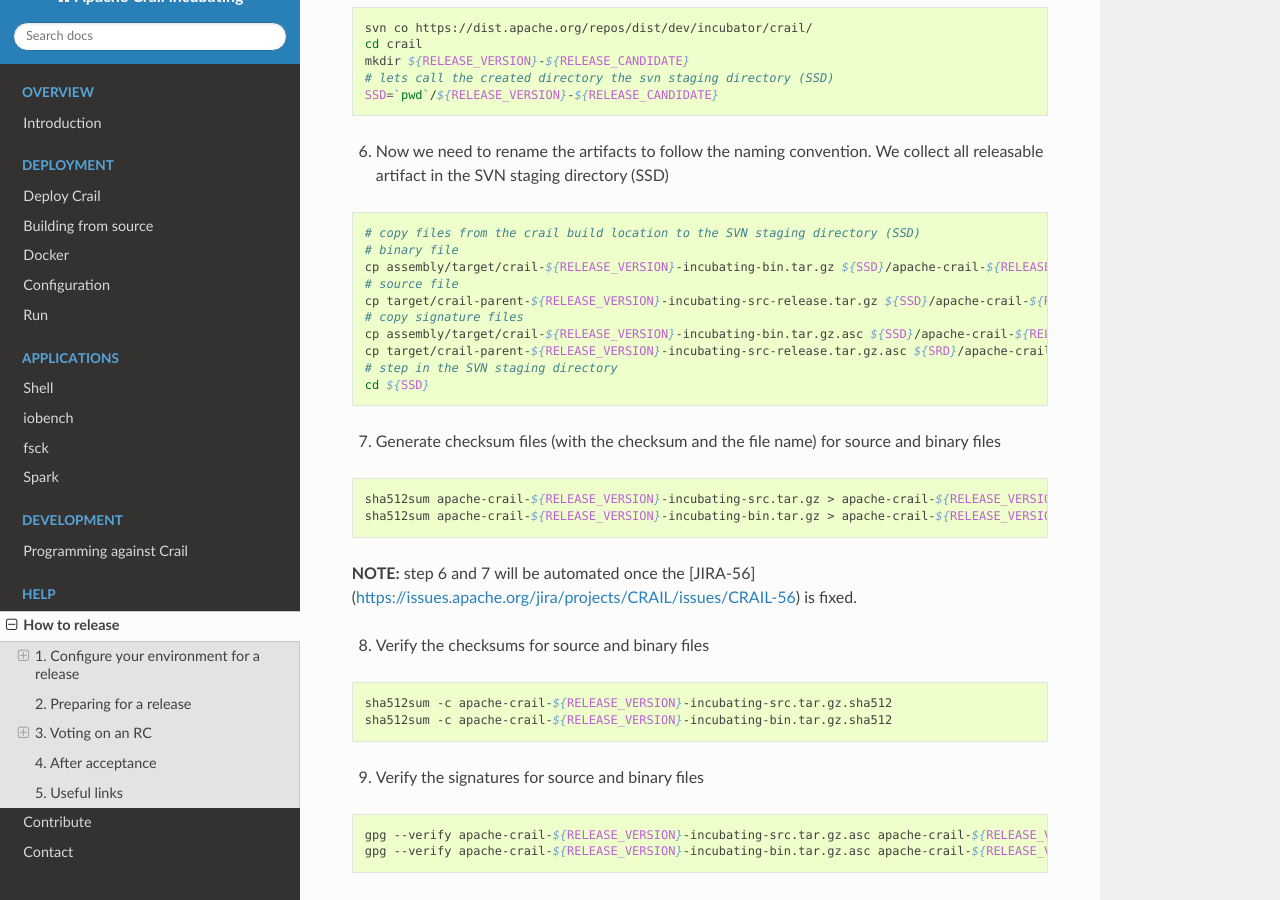
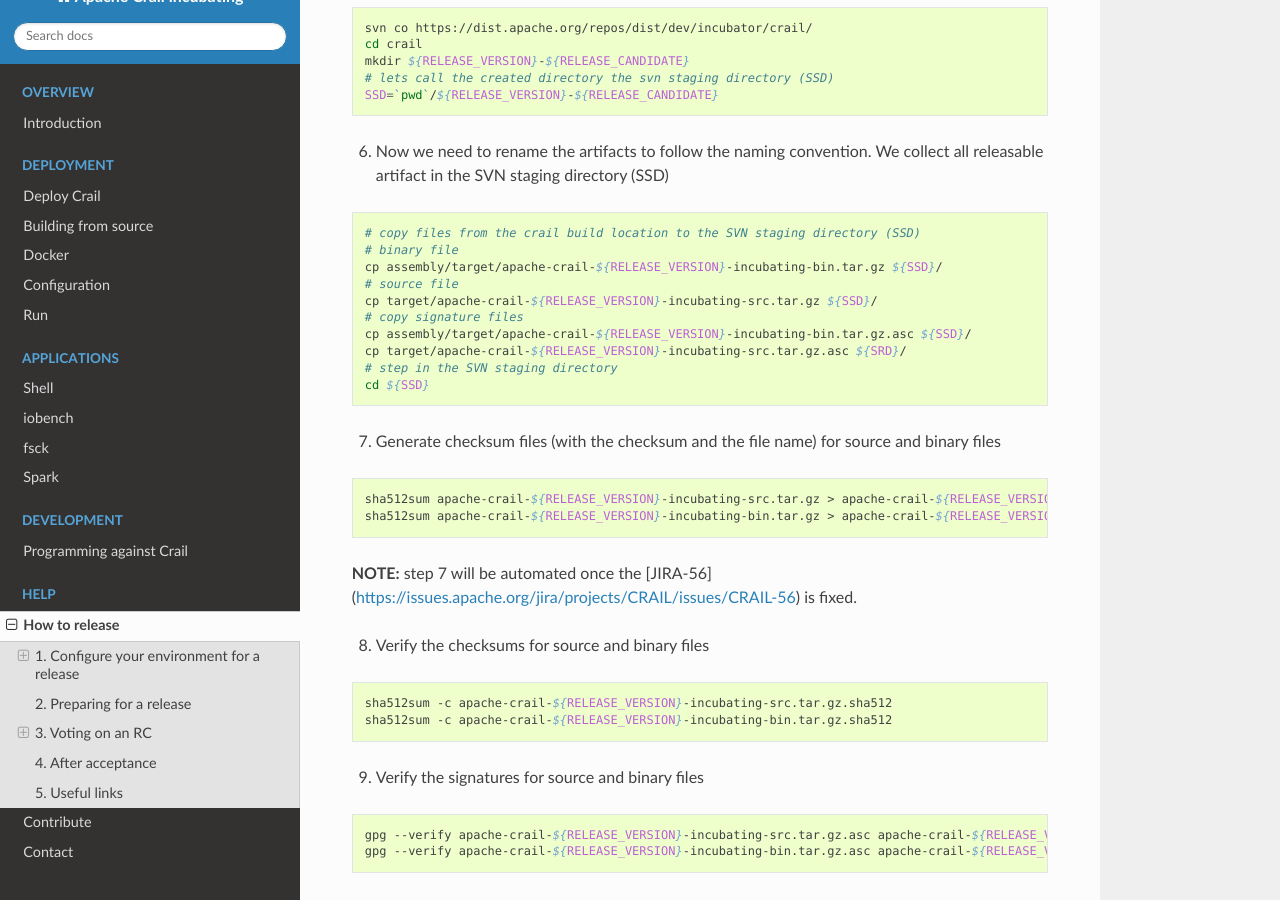
Before and after one commit to apache/incubator-crail, a Sphinx documentation site: the page built from doc/source/release.rst, in a window 1280 px wide and 900 px high, scrolled down 3637 px. Built offline with Sphinx 7.4.7 and the Read the Docs theme 2.0.0, drawn with Linux system fonts in a browser that asks for light colours.

Commit message:
[Documentation] updating the copy step as JIRA-56 is partially fixed.
this updates JIRA-61
https://issues.apache.org/jira/projects/CRAIL/issues/CRAIL-61

Signed-off-by: Animesh Trivedi <atrivedi@apache.org>

```diff
--- a/doc/source/release.rst
+++ b/doc/source/release.rst
@@ -185,12 +185,12 @@
 
    # copy files from the crail build location to the SVN staging directory (SSD)
    # binary file
-   cp assembly/target/crail-${RELEASE_VERSION}-incubating-bin.tar.gz ${SSD}/apache-crail-${RELEASE_VERSION}-incubating-bin.tar.gz
+   cp assembly/target/apache-crail-${RELEASE_VERSION}-incubating-bin.tar.gz ${SSD}/
    # source file
-   cp target/crail-parent-${RELEASE_VERSION}-incubating-src-release.tar.gz ${SSD}/apache-crail-${RELEASE_VERSION}-incubating-src.tar.gz
+   cp target/apache-crail-${RELEASE_VERSION}-incubating-src.tar.gz ${SSD}/
    # copy signature files
-   cp assembly/target/crail-${RELEASE_VERSION}-incubating-bin.tar.gz.asc ${SSD}/apache-crail-${RELEASE_VERSION}-incubating-bin.tar.gz.asc
-   cp target/crail-parent-${RELEASE_VERSION}-incubating-src-release.tar.gz.asc ${SRD}/apache-crail-${RELEASE_VERSION}-incubating-src.tar.gz.asc
+   cp assembly/target/apache-crail-${RELEASE_VERSION}-incubating-bin.tar.gz.asc ${SSD}/
+   cp target/apache-crail-${RELEASE_VERSION}-incubating-src.tar.gz.asc ${SRD}/
    # step in the SVN staging directory
    cd ${SSD}
 
@@ -202,7 +202,7 @@
   sha512sum apache-crail-${RELEASE_VERSION}-incubating-src.tar.gz > apache-crail-${RELEASE_VERSION}-incubating-src.tar.gz.sha512
   sha512sum apache-crail-${RELEASE_VERSION}-incubating-bin.tar.gz > apache-crail-${RELEASE_VERSION}-incubating-bin.tar.gz.sha512
 
-**NOTE:** step 6 and 7 will be automated once the [JIRA-56](https://issues.apache.org/jira/projects/CRAIL/issues/CRAIL-56) is fixed.
+**NOTE:** step 7 will be automated once the [JIRA-56](https://issues.apache.org/jira/projects/CRAIL/issues/CRAIL-56) is fixed.
 
 
 8. Verify the checksums for source and binary files
```
